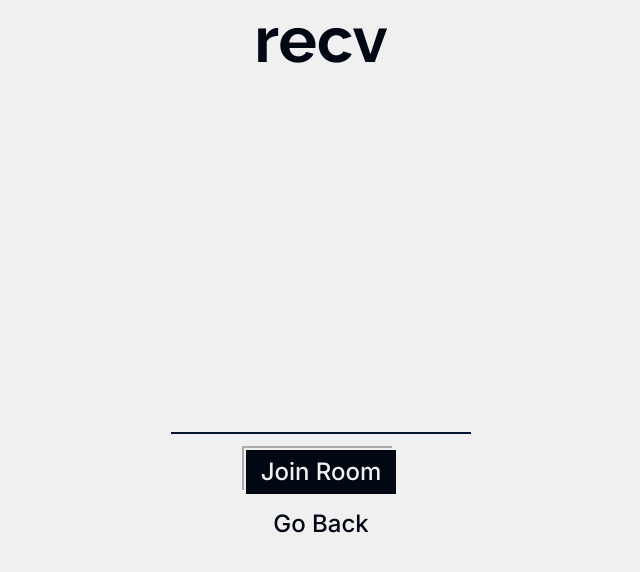
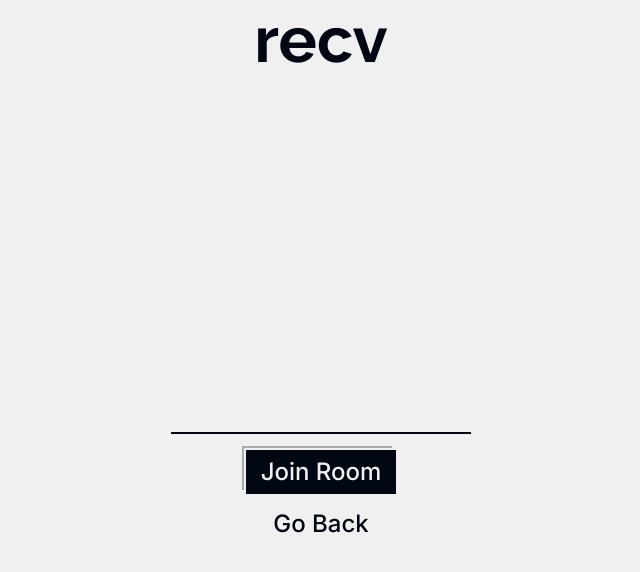
Before and after one commit to tusharsadhwani/recv, a plain HTML site: page web/index.html in a window 1280 px wide. Both pictures are taken after a click on the button "Join Room". Shown: the whole page, without its empty margins (319-959 px from the left). Drawn offline with Linux system fonts and the light colour scheme.

Commit message:
Update CSS variable

```diff
--- a/web/style.css
+++ b/web/style.css
@@ -206,6 +206,6 @@ textarea {
   font-size: 5rem;
   margin-bottom: 0.5rem;
   border: none;
-  border-bottom: 2px solid #061433;
+  border-bottom: 2px solid var(--dark);
   font-family: 'Inter';
 }
```
